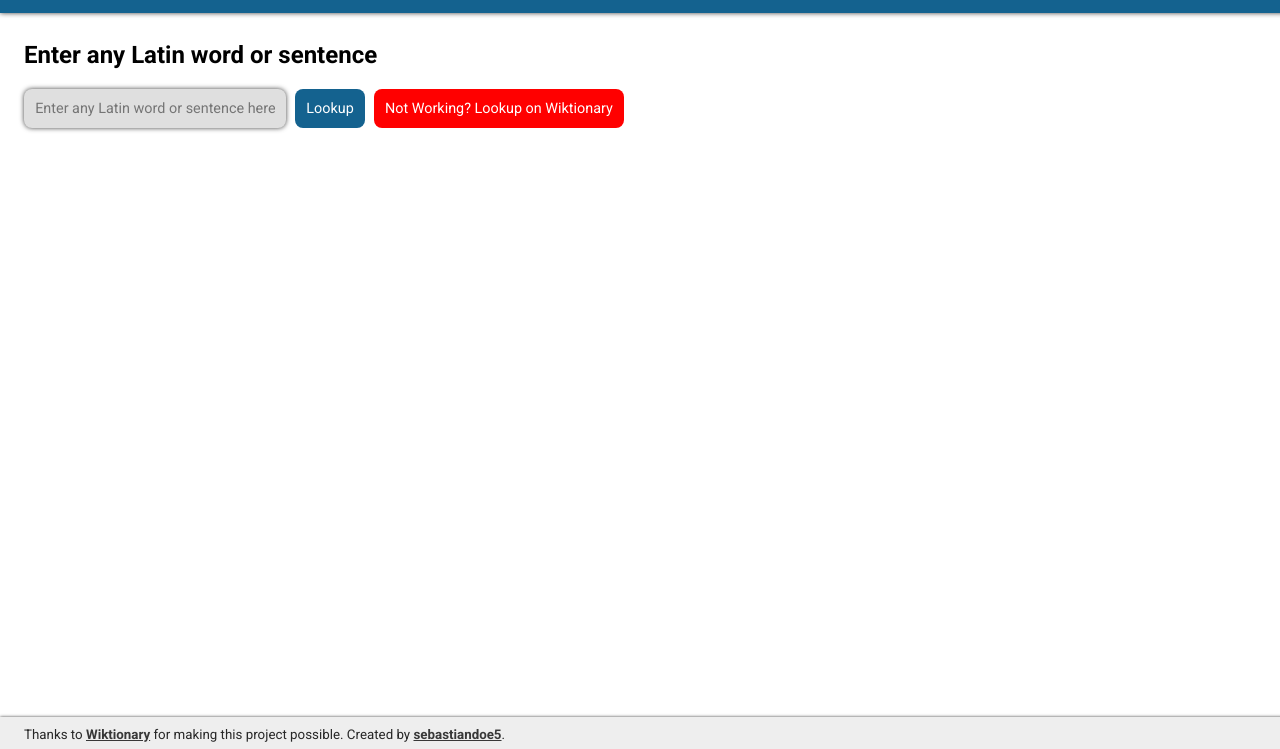
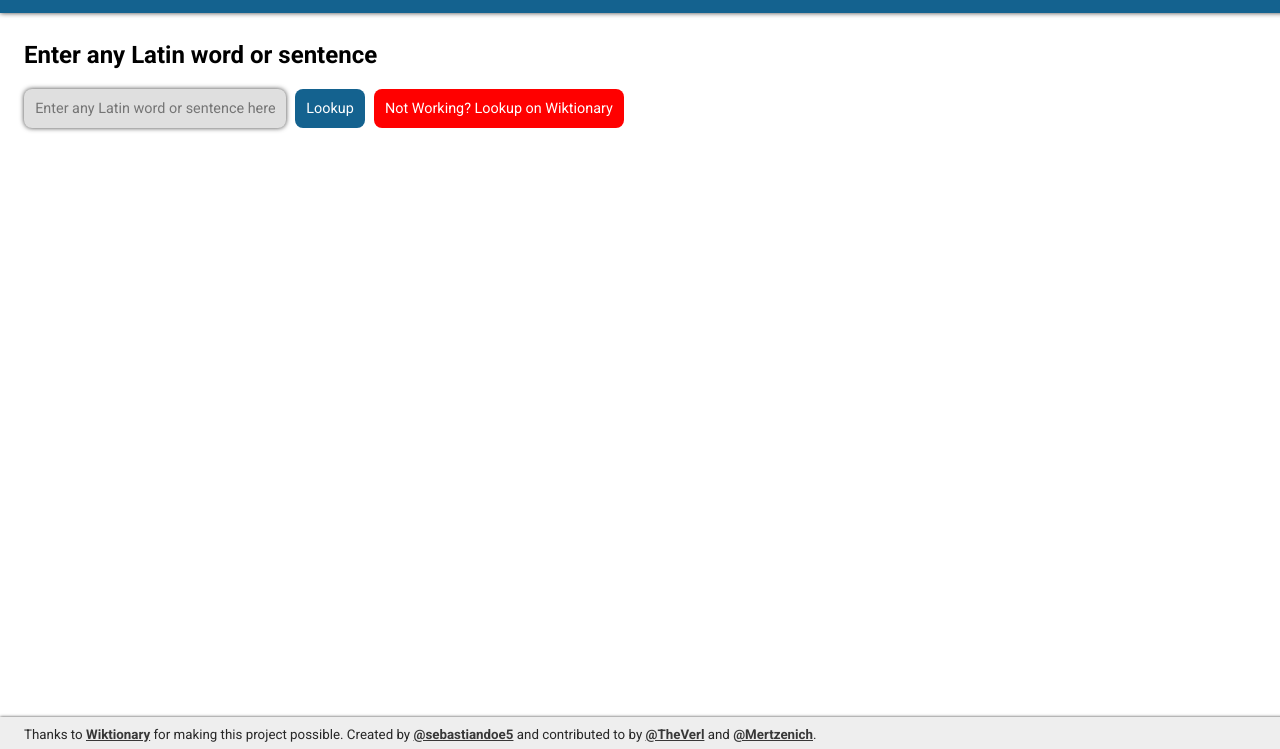
Before and after one commit to sd0e/LatinLookup, a plain HTML site: page index.html in a window 1280 px wide. Shown: the part 51-800 px from the top of the page. Drawn offline with Linux system fonts and the light colour scheme.

Commit message:
Update contributors list

```diff
--- a/index.html
+++ b/index.html
@@ -40,7 +40,7 @@
             <div class="results"></div>
         </main>
         <footer>
-            <small>Thanks to <a href="https://en.wiktionary.org/wiki/Wiktionary:Main_Page" target="_blank" class="footerLink">Wiktionary</a> for making this project possible. Created by <a href="https://github.com/sebastiandoe5" target="_blank" class="footerLink">sebastiandoe5</a>.</small>
+            <small>Thanks to <a href="https://en.wiktionary.org/wiki/Wiktionary:Main_Page" target="_blank" class="footerLink">Wiktionary</a> for making this project possible. Created by <a href="https://github.com/sebastiandoe5" target="_blank" class="footerLink">@sebastiandoe5</a> and contributed to by <a href="https://github.com/TheVerl" target="_blank" class="footerLink">@TheVerl</a> and <a href="https://github.com/Mertzenich" target="_blank" class="footerLink">@Mertzenich</a>.</small>
         </footer>
     </body>
 </html>
```
